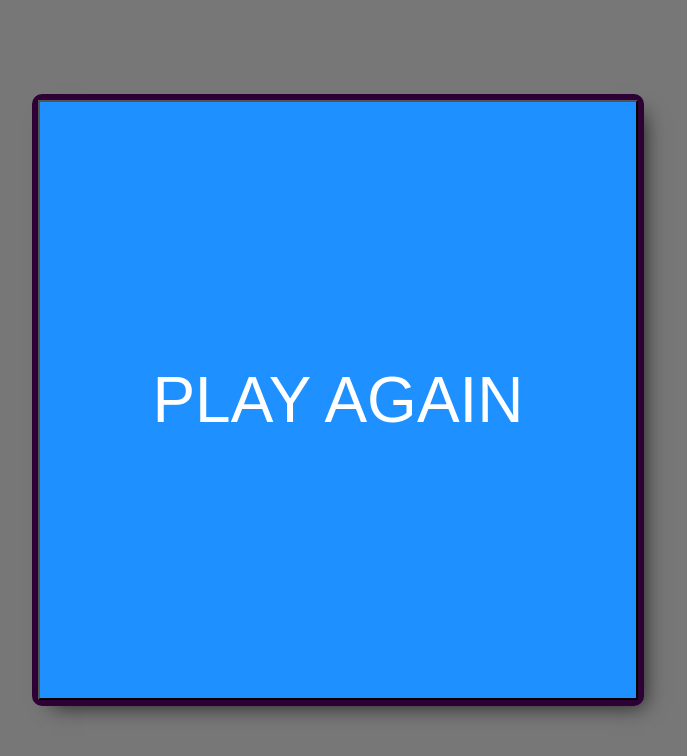
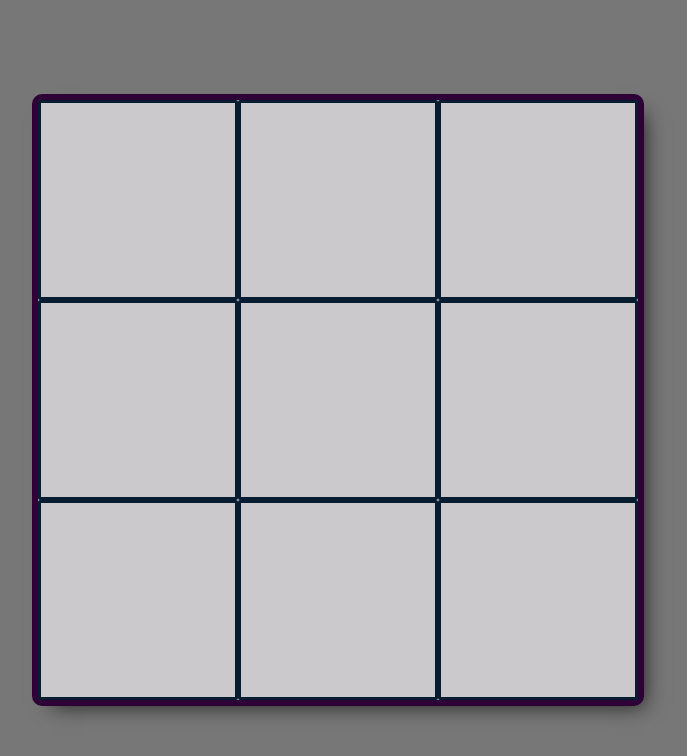
Before and after one commit to kazbag/tictactoe, a React (Create React App) app in the folder tictactoe/: page / in a window 1280 px wide. Shown: the top 756 px of the page, without its empty margins (302-989 px from the left). Built offline with nearby package versions, Linux system fonts and the light colour scheme.

Commit message:
game is working now, added gameOver & newGame functions

```diff
--- a/tictactoe/src/components/Board/Board.component.jsx
+++ b/tictactoe/src/components/Board/Board.component.jsx
@@ -5,31 +5,48 @@ import Button from "../Button/Button.component";
 class Board extends React.Component {
   state = {
     board: [0, 1, 2, 3, 4, 5, 6, 7, 8],
-    gameOver: true,
+    startBoard: [0, 1, 2, 3, 4, 5, 6, 7, 8],
+    gameOver: false,
     playerClicked: "&times;",
     playerTurn: 0,
-    winningPatterns: [
-      [0, 1, 2],
-      [3, 4, 5],
-      [6, 7, 8],
-      [0, 3, 6],
-      [1, 4, 7],
-      [2, 5, 8],
-      [0, 4, 8],
-      [2, 4, 6]
-    ]
+    playerWon: undefined
   };
-  newGame = () => this.setState({ gameOver: false });
-  checkGameStatus = e => {
-    //todo
+
+  gameOver = () => {
+    this.setState({ gameOver: true });
+  };
+
+  newGame = () =>
+    this.setState({
+      gameOver: false,
+      board: this.state.startBoard
+    });
+
+  checkGameStatus = () => {
+    let boardField = this.state.board.slice();
+    if (
+      (boardField[0] === boardField[1] && boardField[1] === boardField[2]) ||
+      (boardField[3] === boardField[4] && boardField[3] === boardField[5]) ||
+      (boardField[6] === boardField[7] && boardField[6] === boardField[8]) ||
+      (boardField[0] === boardField[3] && boardField[3] === boardField[6]) ||
+      (boardField[1] === boardField[4] && boardField[1] === boardField[7]) ||
+      (boardField[2] === boardField[5] && boardField[2] === boardField[8]) ||
+      (boardField[0] === boardField[4] && boardField[4] === boardField[8]) ||
+      (boardField[2] === boardField[4] && boardField[2] === boardField[6])
+    ) {
+      this.gameOver();
+    }
   };
   setField = e => {
-    // console.table(event.target);
+    let boardField = this.state.board.slice();
+    boardField[e.target.id] = this.state.playerClicked;
+    this.setState({ board: boardField }, () => {
+      this.checkGameStatus();
+    });
     this.state.playerClicked === "&times;"
       ? this.setState({ playerClicked: "&#x25EF;" })
       : this.setState({ playerClicked: "&times;" });
     e.target.innerHTML = this.state.playerClicked;
-    // console.log(this.state.playerClicked);
   };
   render() {
     return (
--- a/tictactoe/src/components/Field/Field.component.jsx
+++ b/tictactoe/src/components/Field/Field.component.jsx
@@ -1,14 +1,13 @@
 import React from "react";
 import styles from "./Field.module.scss";
 class Field extends React.Component {
-  handleClick = e => {
-    console.log(this.props.id);
-  };
   render() {
     return (
-      <div className={styles.field} onClick={this.props.setField}>
-        {this.props.id}
-      </div>
+      <div
+        id={this.props.id}
+        className={styles.field}
+        onClick={this.props.setField}
+      ></div>
     );
   }
 }
```
